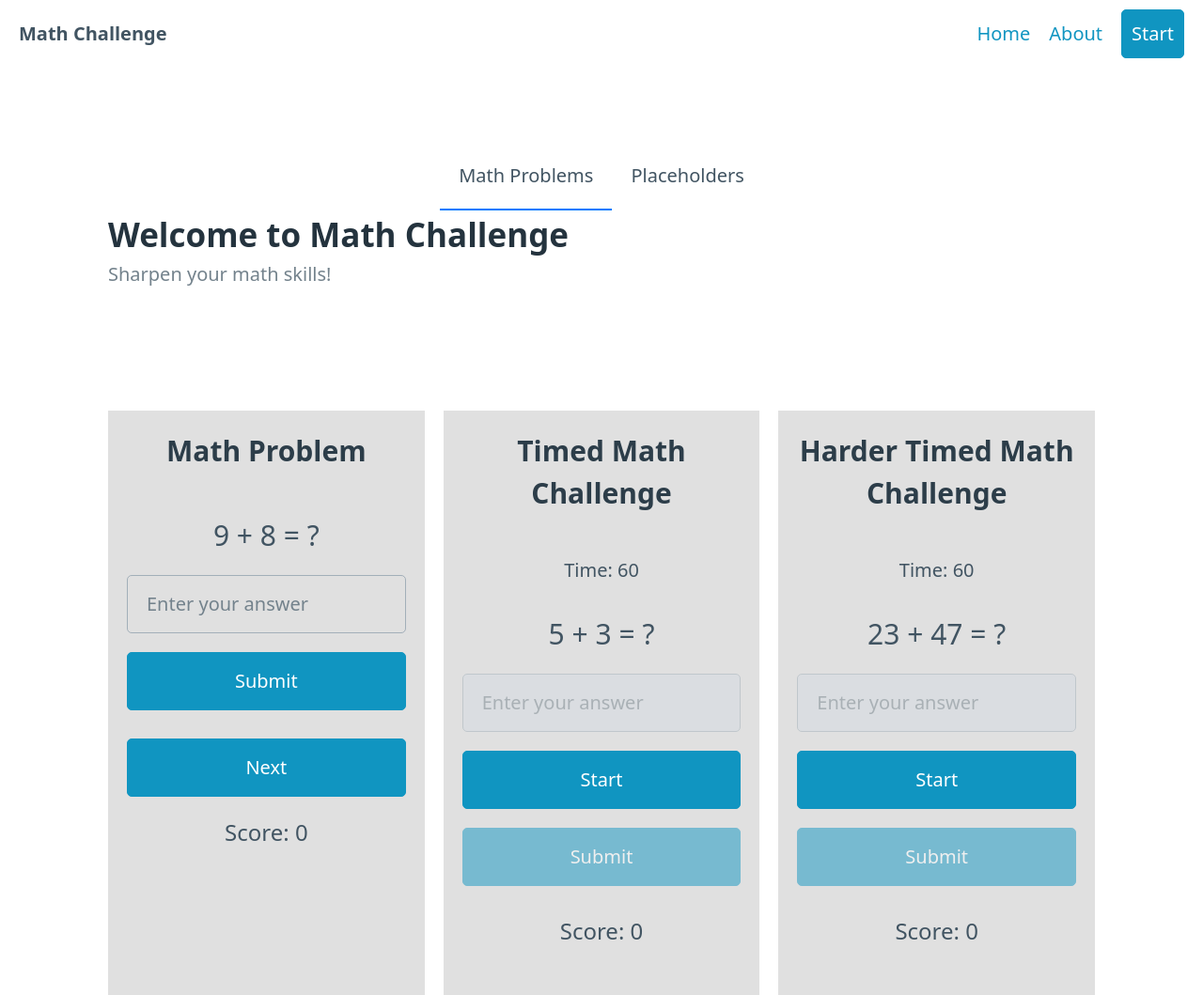
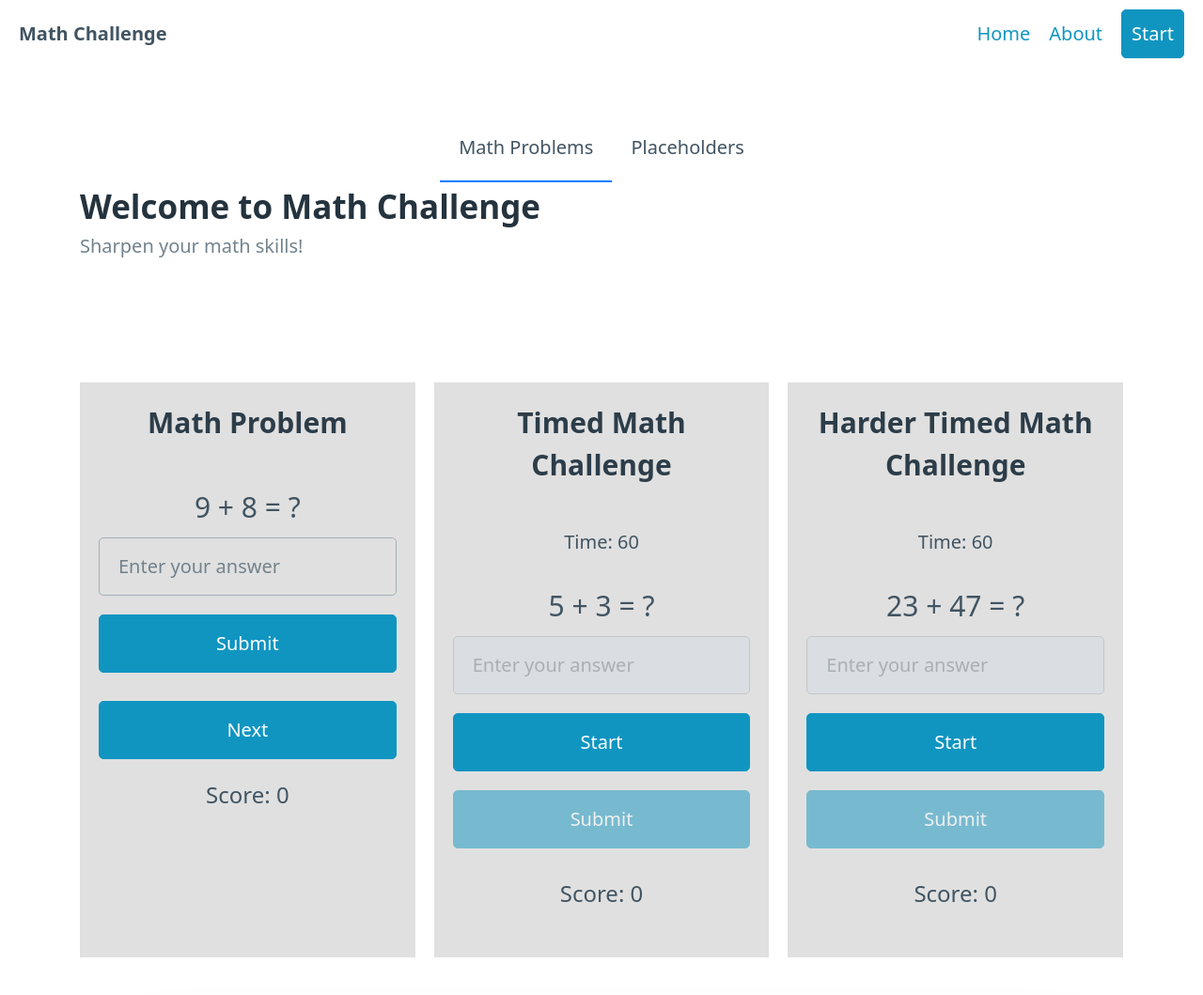
Before and after one commit to EasyLearnJava/math-challenge, a plain HTML site: page index.html in a window 1280 px wide. Shown: the top 1059 px of the page at 94% size. Drawn offline with nearby package versions, Linux system fonts and the light colour scheme.

Commit message:
Update index.html

```diff
--- a/index.html
+++ b/index.html
@@ -7,11 +7,11 @@
     <link rel="stylesheet" href="https://cdn.jsdelivr.net/npm/@picocss/pico@1/css/pico.min.css">
     <style>
         .container {
-            padding: 2rem;
+            padding: .5rem;
         }
         .math-problem {
             font-size: 1.5rem;
-            margin-bottom: 1rem;
+            margin-bottom: .5rem;
         }
         .feedback {
             margin-top: 1rem;
```
